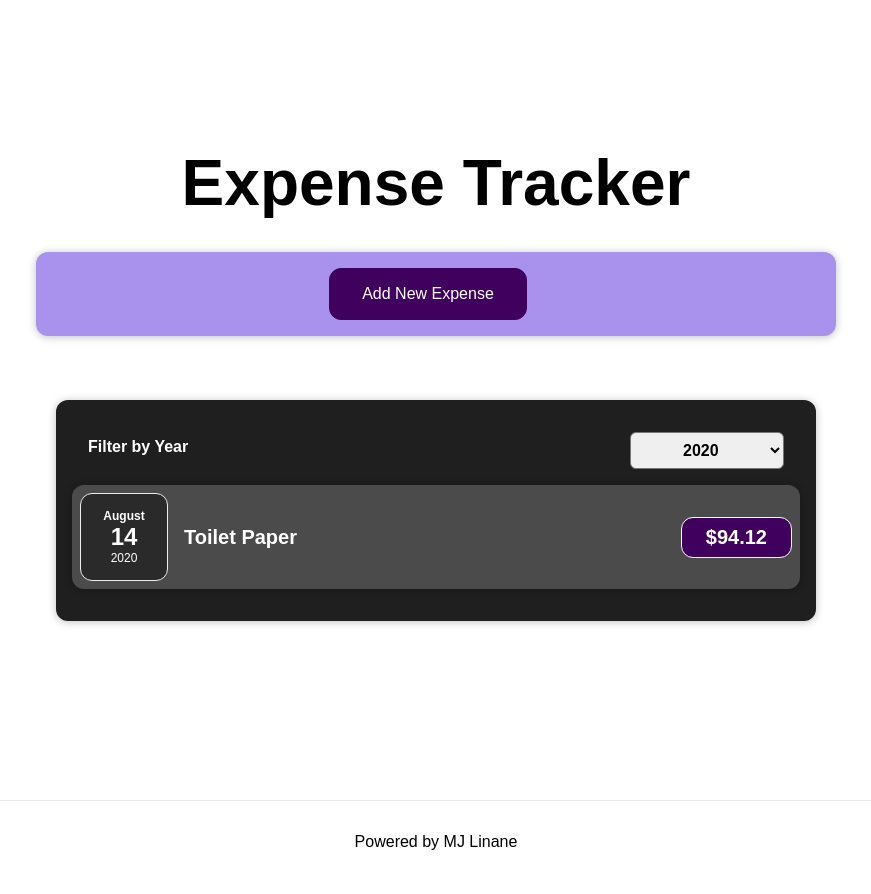
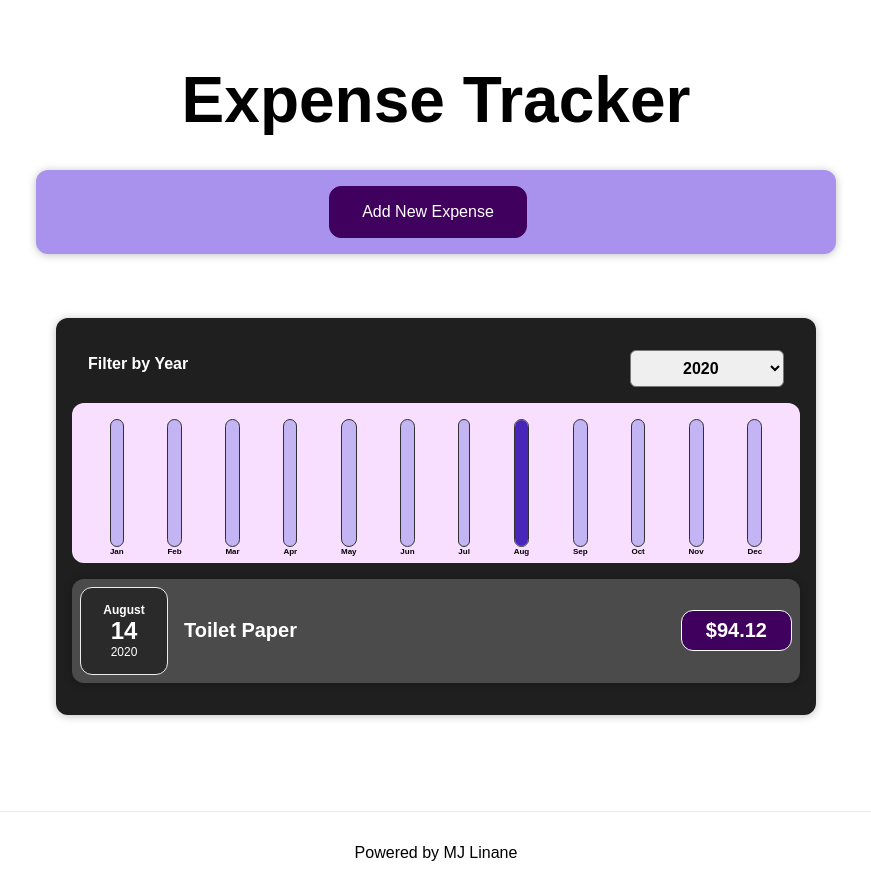
Before and after one commit to mj-linane/expense-tracker, a Next.js app: page / in a window 1280 px wide. Shown: the whole page, without its empty margins (204-1075 px from the left). Built offline with nearby package versions, Linux system fonts and the light colour scheme.

Commit message:
✨feature: add spending bar chart (#4)

```diff
--- /dev/null
+++ b/components/Charts/Chart.jsx
@@ -0,0 +1,23 @@
+import React from 'react'
+import styles from './Chart.module.css'
+import ChartBar from './ChartBar'
+
+const Chart = (props) => {
+  const dataPointValues = props.dataPoints.map((dataPoint) => dataPoint.value)
+  const totalMaxValue = Math.max(...dataPointValues)
+
+  return (
+    <div className={styles.chart}>
+      {props.dataPoints.map((dataPoint) => (
+        <ChartBar
+          key={dataPoint.label}
+          value={dataPoint.value}
+          maxValue={totalMaxValue}
+          label={dataPoint.label}
+        />
+      ))}
+    </div>
+  )
+}
+
+export default Chart
--- /dev/null
+++ b/components/Charts/Chart.module.css
@@ -0,0 +1,9 @@
+.chart {
+  padding: 1rem;
+  border-radius: 12px;
+  background-color: #f8dfff;
+  text-align: center;
+  display: flex;
+  justify-content: space-around;
+  height: 10rem;
+}
--- /dev/null
+++ b/components/Charts/ChartBar.jsx
@@ -0,0 +1,24 @@
+import React from 'react'
+import styles from './ChartBar.module.css'
+
+const ChartBar = (props) => {
+  let barFillHeight = props.value
+
+  if (props.maxValue > 0) {
+    barFillHeight = `${Math.round((props.value / props.maxValue) * 100)}%`
+  }
+
+  return (
+    <div className={styles.chartBar}>
+      <div className={styles['chart-bar__inner']}>
+        <div
+          className={styles['chart-bar__fill']}
+          style={{ height: barFillHeight }}
+        ></div>
+      </div>
+      <div className={styles['chart-bar__label']}>{props.label}</div>
+    </div>
+  )
+}
+
+export default ChartBar
--- /dev/null
+++ b/components/Charts/Chartbar.module.css
@@ -0,0 +1,30 @@
+.chart-bar {
+  height: 100%;
+  display: flex;
+  flex-direction: column;
+  align-items: center;
+}
+
+.chart-bar__inner {
+  height: 100%;
+  width: 100%;
+  border: 1px solid #313131;
+  border-radius: 12px;
+  background-color: #c3b4f3;
+  overflow: hidden;
+  display: flex;
+  flex-direction: column;
+  justify-content: flex-end;
+}
+
+.chart-bar__fill {
+  background-color: #4826b9;
+  width: 100%;
+  transition: all 0.3s ease-out;
+}
+
+.chart-bar__label {
+  font-weight: bold;
+  font-size: 0.5rem;
+  text-align: center;
+}
--- a/components/Expenses/Expenses.jsx
+++ b/components/Expenses/Expenses.jsx
@@ -2,6 +2,7 @@
 import ExpenseFilter from './ExpenseFilter'
 import React, { useState } from 'react'
 import ExpenseList from './ExpenseList'
+import ExpensesChart from './ExpensesChart'
 
 const Expenses = (props) => {
   const [filteredYear, setFilteredYear] = useState('2020')
@@ -22,6 +23,7 @@
           selected={filteredYear}
           onFilterChange={filterChangeHandler}
         />
+        <ExpensesChart expenses={filteredExpenses} />
         <ExpenseList items={filteredExpenses} />
       </Card>
     </div>
--- /dev/null
+++ b/components/Expenses/ExpensesChart.jsx
@@ -0,0 +1,29 @@
+import React from 'react'
+import Chart from '../Charts/Chart'
+
+const ExpensesChart = (props) => {
+  const chartDataPoints = [
+    { label: 'Jan', value: 0 },
+    { label: 'Feb', value: 0 },
+    { label: 'Mar', value: 0 },
+    { label: 'Apr', value: 0 },
+    { label: 'May', value: 0 },
+    { label: 'Jun', value: 0 },
+    { label: 'Jul', value: 0 },
+    { label: 'Aug', value: 0 },
+    { label: 'Sep', value: 0 },
+    { label: 'Oct', value: 0 },
+    { label: 'Nov', value: 0 },
+    { label: 'Dec', value: 0 },
+  ]
+
+  for (const expense of props.expenses) {
+    // using month as index
+    const expenseMonth = new Date(expense.date).getMonth() // starting with Jan
+    chartDataPoints[expenseMonth].value += expense.amount
+  }
+
+  return <Chart dataPoints={chartDataPoints} />
+}
+
+export default ExpensesChart
```
